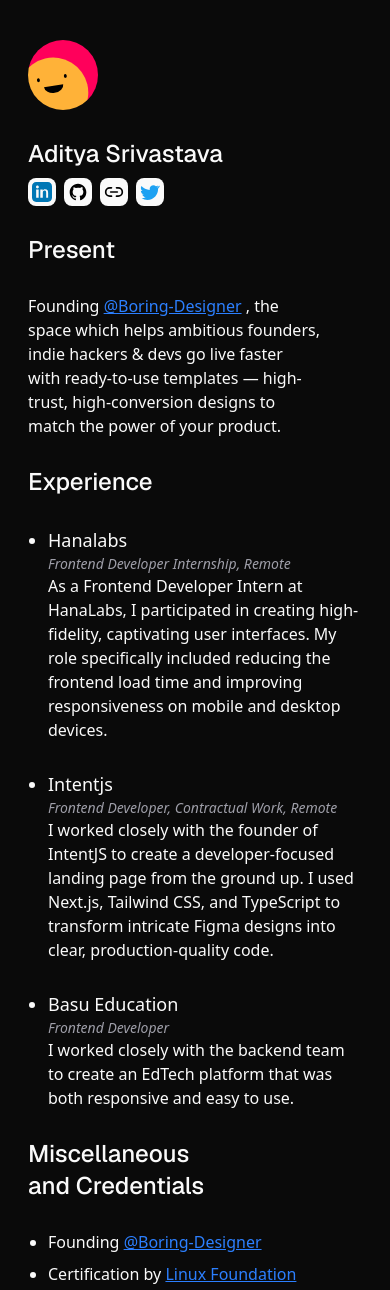
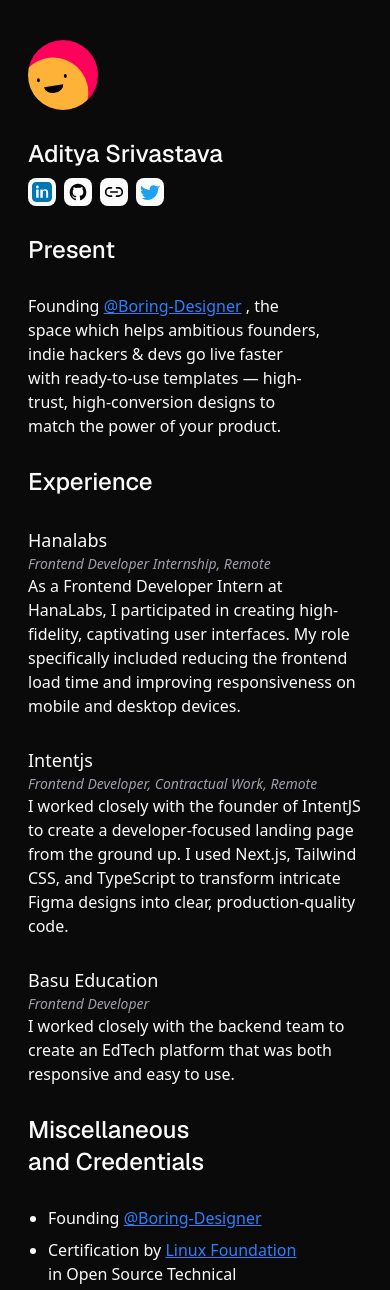
Before and after one commit to AdityaSrivastava185/Portfolio-drop-founder, a Next.js app: page / in a window 390 px wide. Shown: the top 1290 px of the page. Built offline with nearby package versions, Linux system fonts and the light colour scheme.

Commit message:
lenis added

```diff
--- a/package.json
+++ b/package.json
@@ -13,6 +13,7 @@
     "boring-avatars": "^2.0.1",
     "class-variance-authority": "^0.7.1",
     "clsx": "^2.1.1",
+    "lenis": "^1.3.8",
     "lucide-react": "^0.525.0",
     "motion": "^12.23.12",
     "next": "15.4.2",
--- a/src/app/(root)/page.tsx
+++ b/src/app/(root)/page.tsx
@@ -1,3 +1,4 @@
+'use client'
 import Link from "next/link";
 import HeroTitle from "@/utility/HeroTitle";
 import { Name, ProfileImage } from "@/data";
@@ -8,8 +9,18 @@
 import Socials from "@/components/Socials/Socials";
 import Contactus from "@/components/Contactus/Contactus";
 import Watermark from "@/components/Watermark/Watermark";
+import { useEffect } from "react";
+import Lenis from "lenis";
 
 export default function Home() {
+   useEffect(() => {
+    const lenis = new Lenis()
+    function raf(time:any){
+      lenis.raf(time)
+      requestAnimationFrame(raf)
+    }
+    requestAnimationFrame(raf)
+  },[])
   return (
 
     <>
--- a/src/components/Experience/ExperienceSection.tsx
+++ b/src/components/Experience/ExperienceSection.tsx
@@ -7,7 +7,7 @@
         <div className='space-y-7'>
             <HeroTitle title="Experience" />
             <div>
-                <ul className="list-disc pl-5 space-y-7">
+                <ul className="md:list-disc md:pl-5 space-y-7">
                     <div>
                         <li className="text-lg font-medium">Hanalabs</li>
                         <ExperienceRole role="Frontend Developer Internship, Remote" />
```
Also changed, not shown: 1 other file (tests, documents, lock files or other folders).
